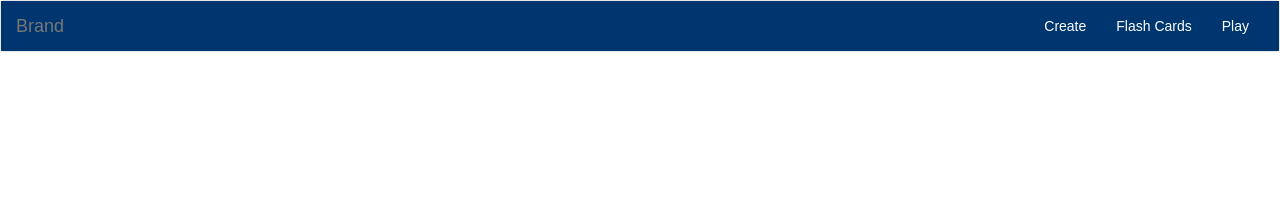
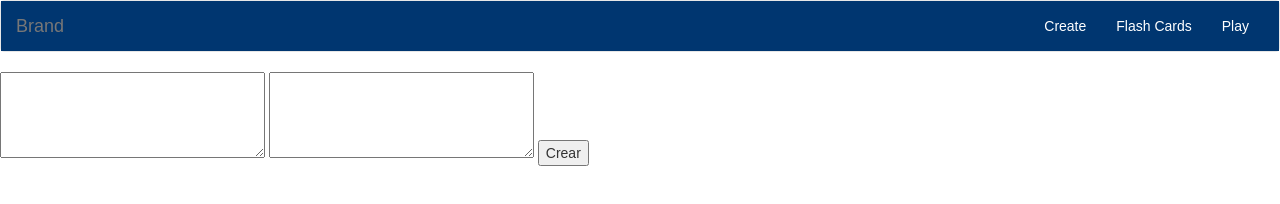
Before and after one commit to EvelynFarfan/js-for-dummies, a plain HTML site: page inicio.html in a window 1280 px wide. Drawn offline with Linux system fonts and the light colour scheme.

Commit message:
html section cards

```diff
--- a/inicio.html
+++ b/inicio.html
@@ -29,6 +29,17 @@
 		  </div>
 		</nav>
 	</header>
+	<section>
+		<div id="contenedor">
+			<form>
+				<textarea name="mensaje" id="termino" cols="30" rows="4"></textarea>
+				<textarea name="mensaje" id="concepto" cols="30" rows="4"></textarea>
+				<button id="crear" type="button">Crear</button>
+			</form>
+		</div>
+		<div id="card1" class="cards"></div>
+		<div id="card2" class="cards"></div>
+	</section>
 	<body>
 	</body>
 	<script type="text/javascript" src="js/main.js"></script>
```
